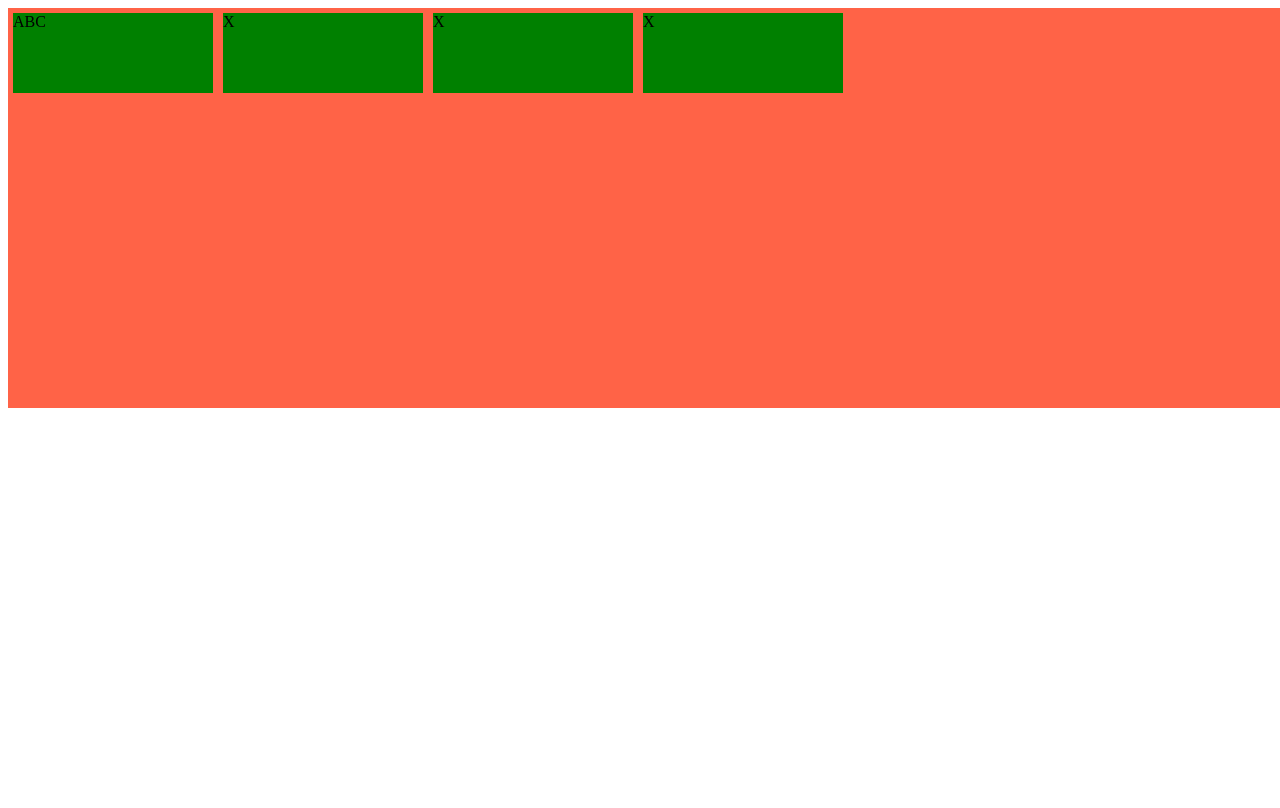
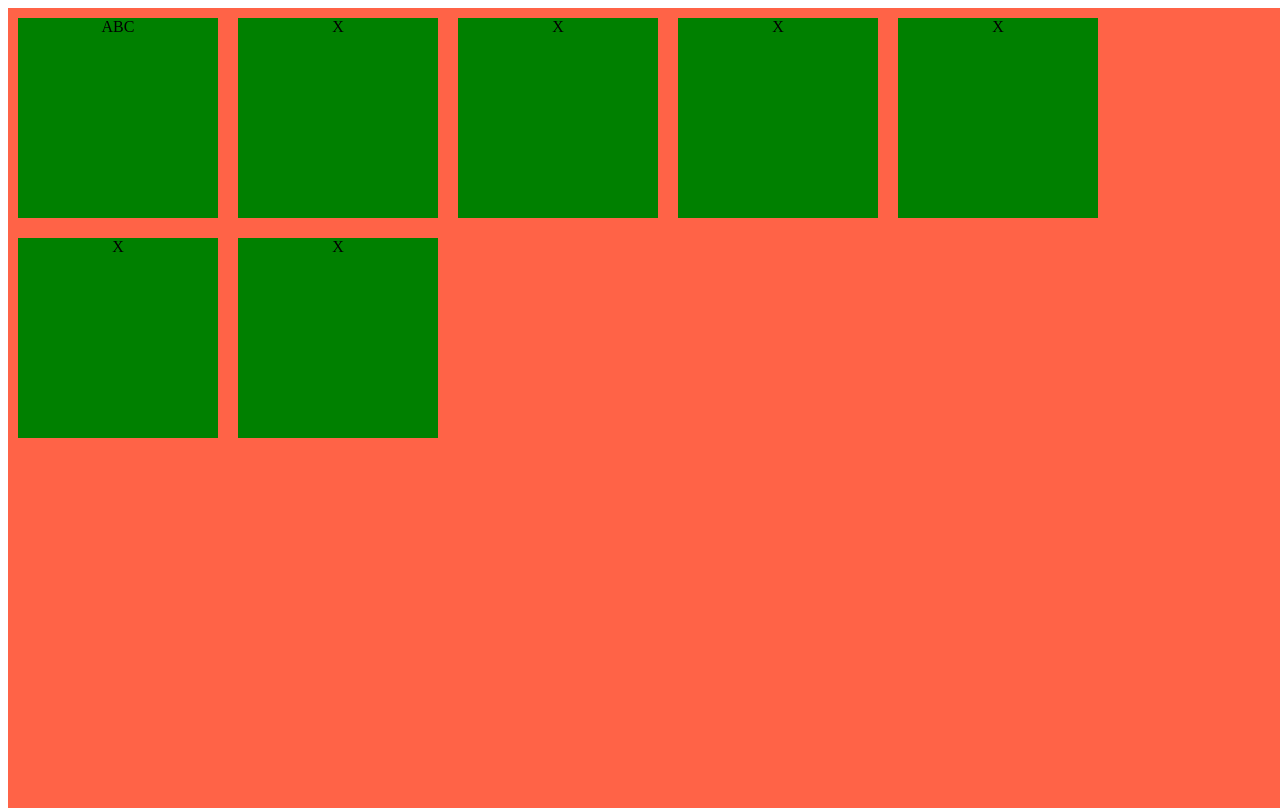
Before and after one commit to robert-panduru/postit, a website built with webpack: page index.html in a window 1280 px wide. Built offline with Linux system fonts and the light colour scheme.

Commit message:
Mare update

```diff
--- a/index.html
+++ b/index.html
@@ -19,6 +19,9 @@
       <my-note text="X"></my-note>
       <my-note text="X"></my-note>
       <my-note text="X"></my-note>
+      <my-note text="X"></my-note>
+      <my-note text="X"></my-note>
+      <my-note text="X"></my-note>
 
     </my-notes>
 
--- a/src/MyNote.js
+++ b/src/MyNote.js
@@ -5,9 +5,14 @@ export class MyNote extends LitElement {
 		return css`
 			:host {
 				width: 200px;
-				height: 20%;
+				height: 200px;
 				background-color: green;
-				margin: 5px 5px 5px 5px;
+				margin: 10px 10px 10px 10px;
+				text-align: center;
+			}
+
+			:host(:hover) {
+				box-shadow: 0px 0px 10px 10px rgba(0, 0, 0, 0.2);
 			}
 		`;
 	}
--- a/src/MyNotes.js
+++ b/src/MyNotes.js
@@ -5,10 +5,11 @@ export class MyNotes extends LitElement {
 		return css`
 			:host {
 				width: 100%;
-				height: 50%;
+				height: 100%;
 				display: flex;
 				background-color: tomato;
 				flex-wrap: wrap;
+				align-content: flex-start;
 			}
 		`;
 	}
```
Also changed, not shown: dist/main.js.
